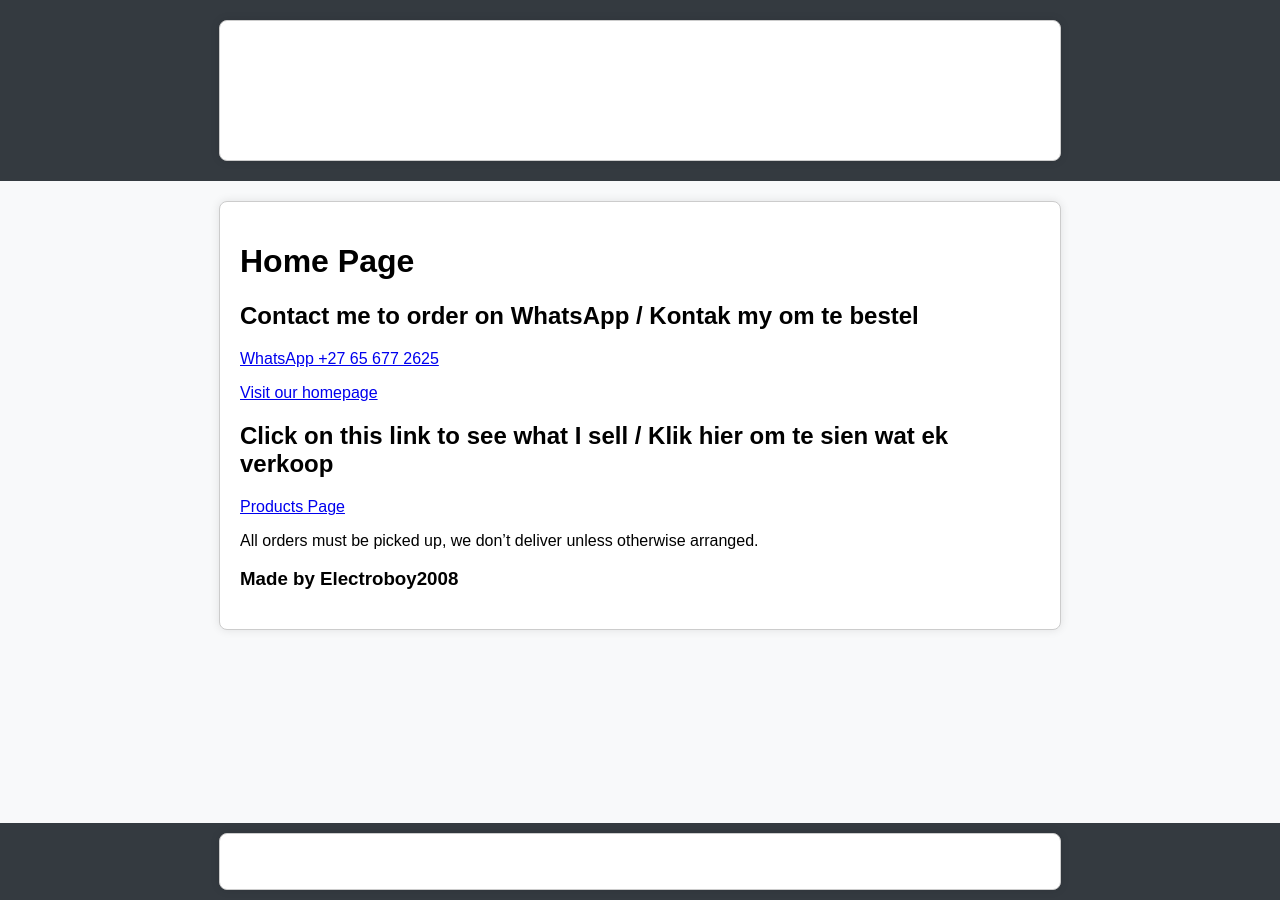
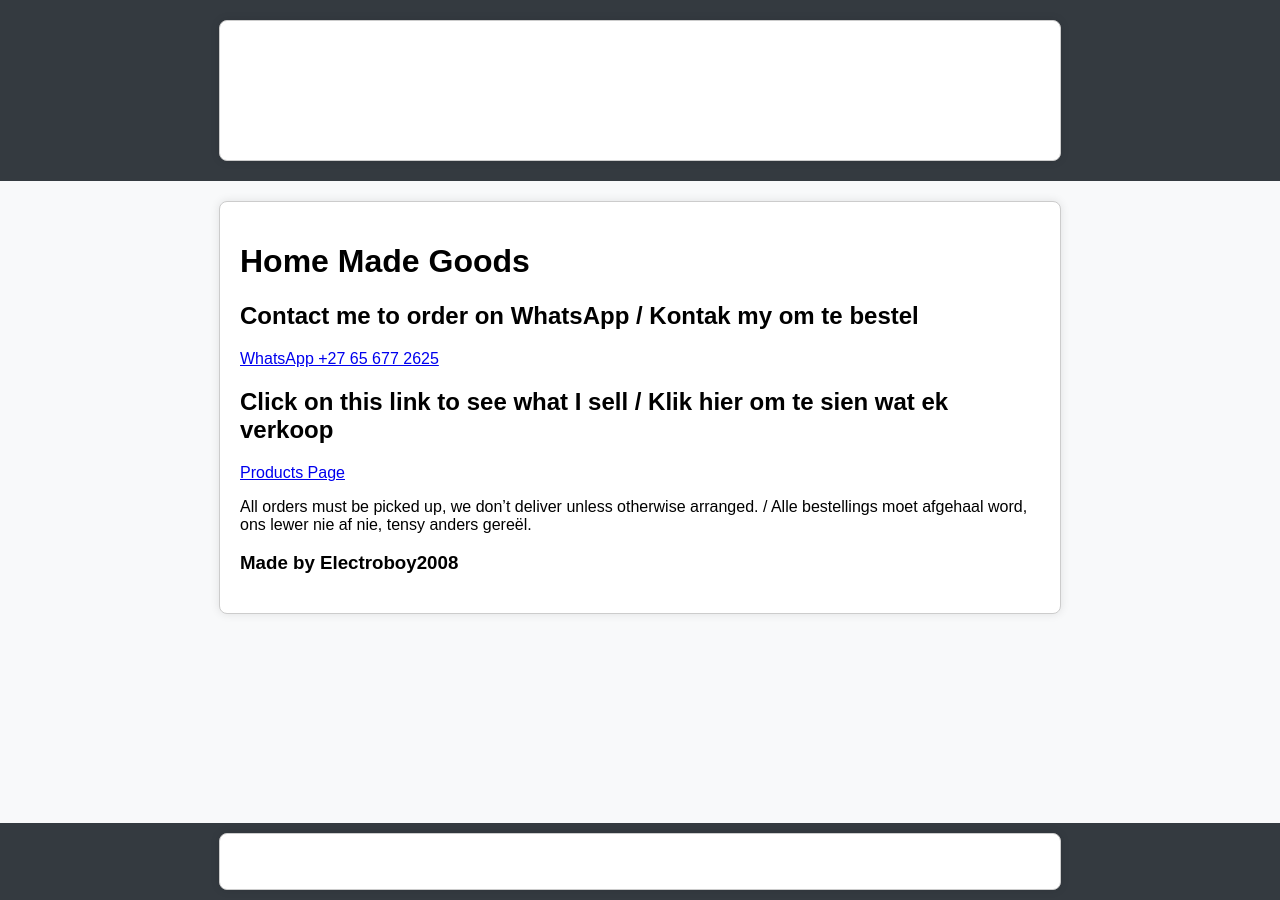
Before and after one commit to ElectroBoy10/TakeWay.Shop, a Jekyll site: the page built from index.md, in a window 1280 px wide. Built offline with Jekyll 4.4.1, drawn with Linux system fonts in a browser that asks for light colours.

Commit message:
Update index.md

```diff
--- a/index.md
+++ b/index.md
@@ -1,18 +1,17 @@
 ---
 layout: default
-title: Home
+title: Home Made Goods
 ---
 
-# Home Page
+# Home Made Goods
 
 ## Contact me to order on WhatsApp / Kontak my om te bestel
 [WhatsApp +27 65 677 2625](https://wa.me/27656772625)
 
-[Visit our homepage](https://link-unavailable)
 
 ## Click on this link to see what I sell / Klik hier om te sien wat ek verkoop
 [Products Page](https://share.samsungcloud.com/sharedalbum/6JN1UIcZI4)
 
-All orders must be picked up, we don’t deliver unless otherwise arranged.
+All orders must be picked up, we don’t deliver unless otherwise arranged. / Alle bestellings moet afgehaal word, ons lewer nie af nie, tensy anders gereël.
 
 ### Made by Electroboy2008
```
